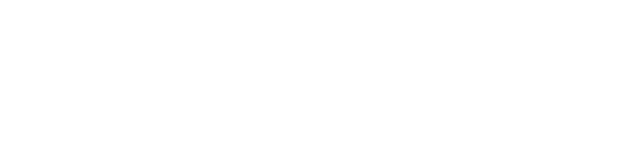
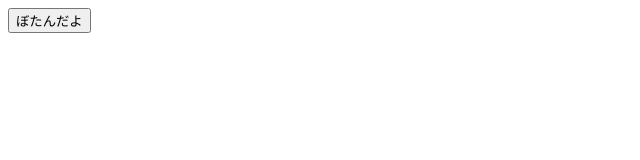
Before and after one commit to T-Mizokami/gitrensyu1207, a plain HTML site: page index.html in a window 1280 px wide. Shown: the whole page, without its empty margins (0-640 px from the left). Drawn offline with Linux system fonts and the light colour scheme.

Commit message:
ボタンを追加

```diff
--- a/index.html
+++ b/index.html
@@ -5,6 +5,6 @@
     <title>GIT&GITHUB勉強会</title>
   </head>
   <body>
-
+    <button>ぼたんだよ</button>
   </body>
 </html>
```
